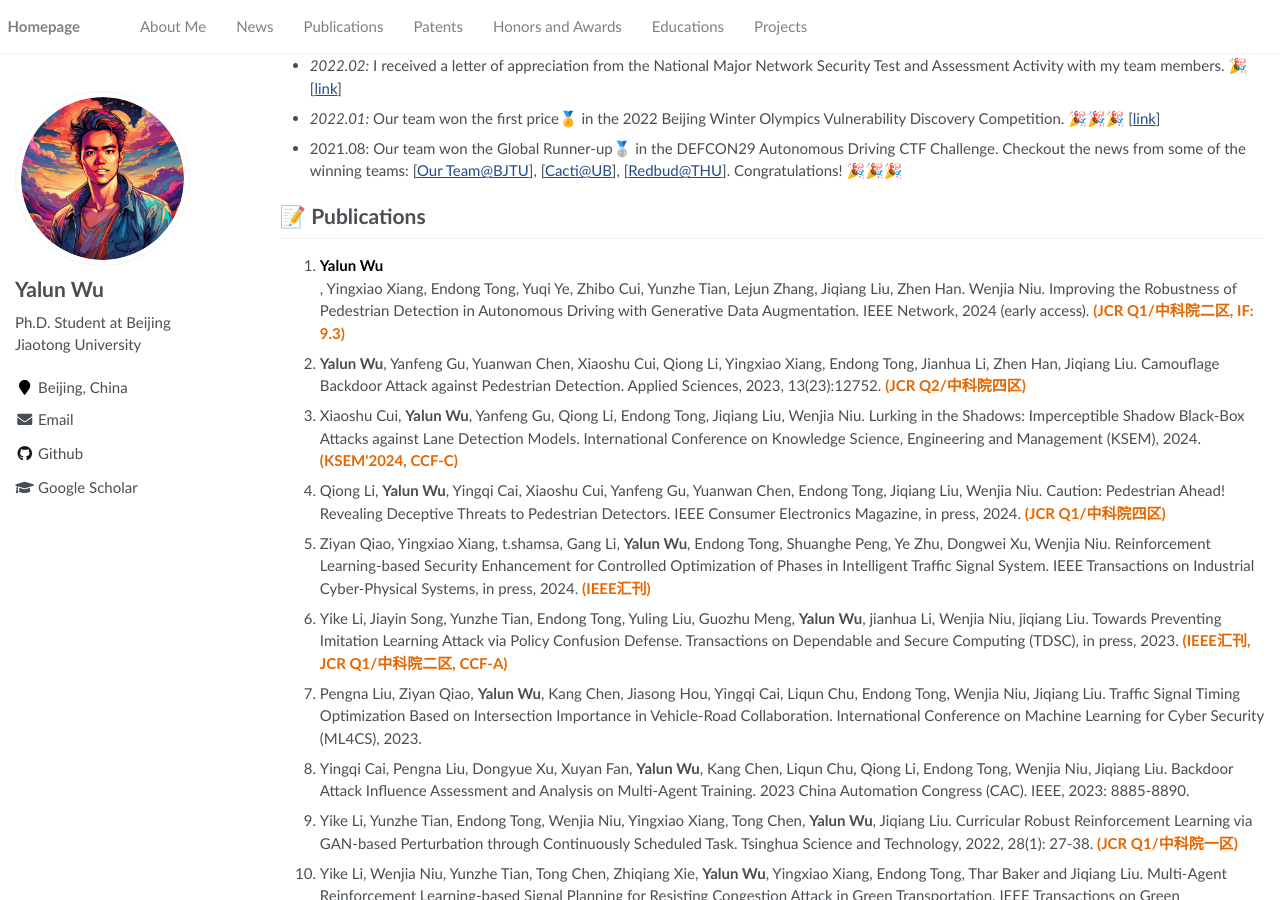
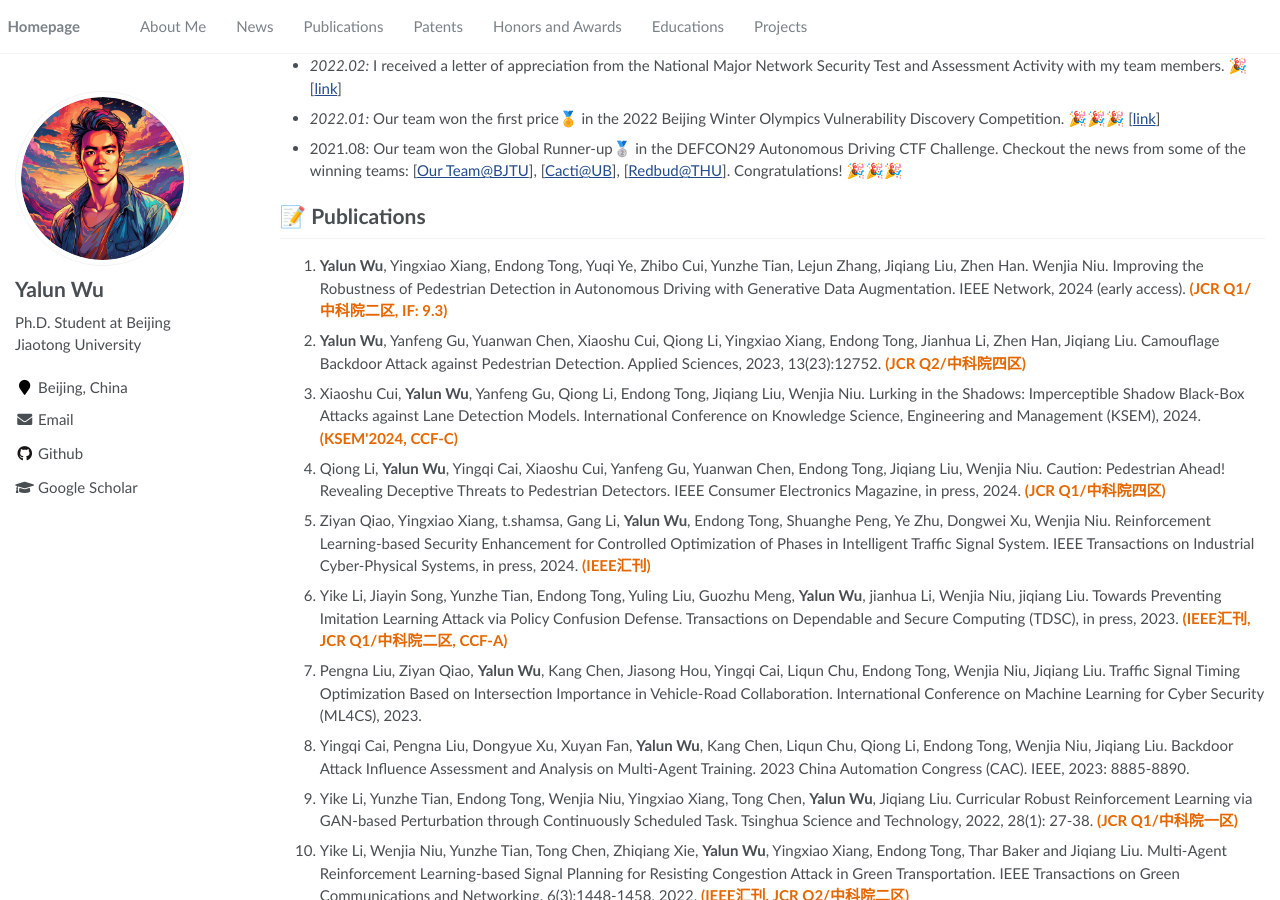
Before and after one commit to Allenpandas/Allenpandas.github.io, a Jekyll site: the page built from _pages/about.md, in a window 1280 px wide and 900 px high, scrolled down 705 px. Built offline with Jekyll 4.4.1, drawn with Linux system fonts in a browser that asks for light colours.

Commit message:
fix bugs, update author

```diff
--- a/_pages/about.md
+++ b/_pages/about.md
@@ -49,7 +49,7 @@ Currently, my research has centered on:
 
 # 📝 Publications
 
-1. <font color="#000000"><b>Yalun Wu</b></font>, Yingxiao Xiang, Endong Tong, Yuqi Ye, Zhibo Cui, Yunzhe Tian, Lejun Zhang, Jiqiang Liu, Zhen Han. Wenjia Niu. Improving the Robustness of Pedestrian Detection in Autonomous Driving with Generative Data Augmentation. IEEE Network, 2024 (early access). <font color="#E56701"><b>(JCR Q1/中科院二区, IF: 9.3)</b></font>
+1. **Yalun Wu**, Yingxiao Xiang, Endong Tong, Yuqi Ye, Zhibo Cui, Yunzhe Tian, Lejun Zhang, Jiqiang Liu, Zhen Han. Wenjia Niu. Improving the Robustness of Pedestrian Detection in Autonomous Driving with Generative Data Augmentation. IEEE Network, 2024 (early access). <font color="#E56701"><b>(JCR Q1/中科院二区, IF: 9.3)</b></font>
 2. **Yalun Wu**, Yanfeng Gu, Yuanwan Chen, Xiaoshu Cui, Qiong Li, Yingxiao Xiang, Endong Tong, Jianhua Li, Zhen Han, Jiqiang Liu. Camouflage Backdoor Attack against Pedestrian Detection. Applied Sciences, 2023, 13(23):12752. <font color="#E56701"><b>(JCR Q2/中科院四区)</b></font>
 3. Xiaoshu Cui, **Yalun Wu**, Yanfeng Gu, Qiong Li, Endong Tong, Jiqiang Liu, Wenjia Niu. Lurking in the Shadows: Imperceptible Shadow Black-Box Attacks against Lane Detection Models. International Conference on Knowledge Science, Engineering and Management (KSEM), 2024. <font color="#E56701"><b>(KSEM'2024, CCF-C)</b></font>
 4. Qiong Li, **Yalun Wu**, Yingqi Cai, Xiaoshu Cui, Yanfeng Gu, Yuanwan Chen, Endong Tong, Jiqiang Liu, Wenjia Niu. Caution: Pedestrian Ahead! Revealing Deceptive Threats to Pedestrian Detectors.  IEEE Consumer Electronics Magazine, in press, 2024. <font color="#E56701"><b>(JCR Q1/中科院四区)</b></font>
```
